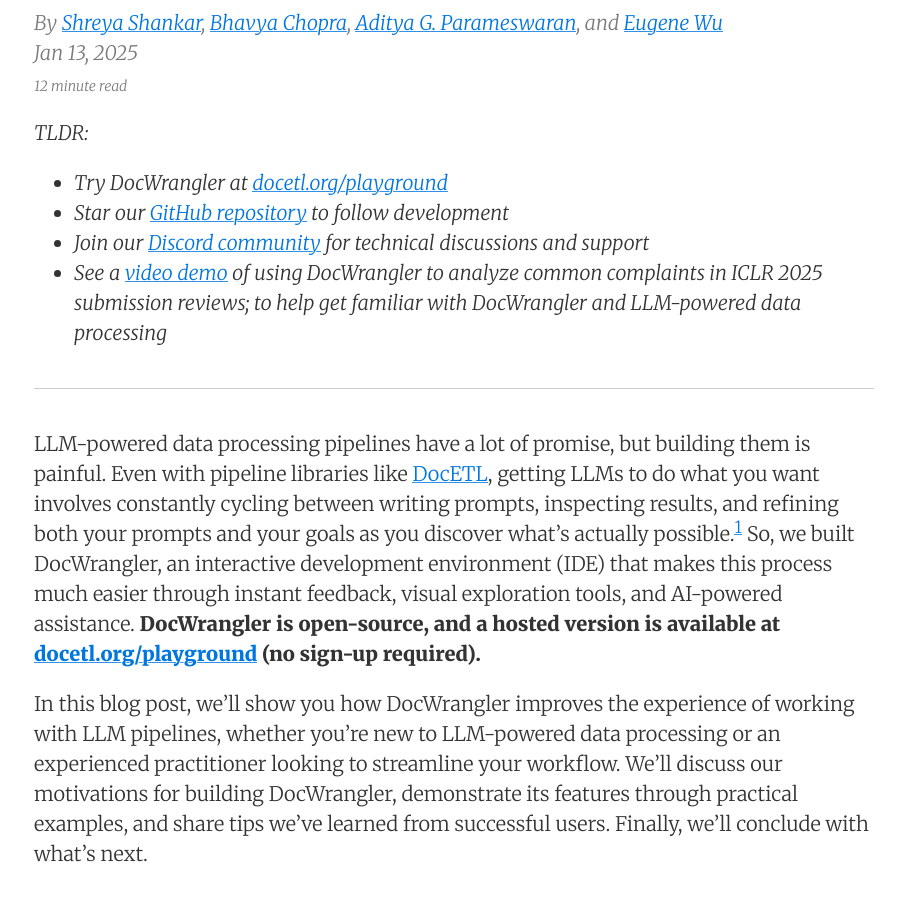
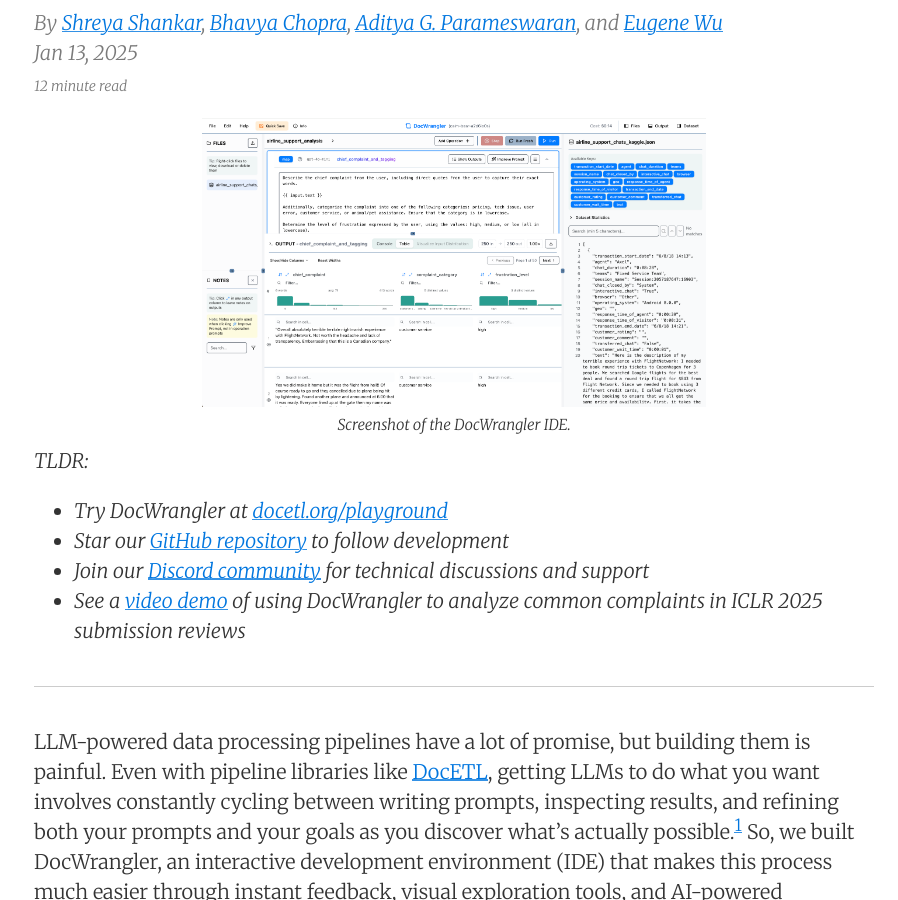
Before and after one commit to data-people-group/data-people-group.github.io, a Jekyll site: the page built from _posts/2025-01-13-docwrangler.md, in a window 1280 px wide and 900 px high, scrolled down 537 px. Shown: the whole window, without its empty margins (186-1084 px from the left). Built offline with Jekyll 4.4.1, drawn with Linux system fonts in a browser that asks for light colours; nearby versions of some CDN libraries; some of the changed text lies outside the part shown.

Commit message:
Move up screenshot

```diff
--- a/_posts/2025-01-13-docwrangler.md
+++ b/_posts/2025-01-13-docwrangler.md
@@ -7,12 +7,21 @@ summary: DocWrangler is an IDE that provides instant feedback, visual exploratio
 categories: blogs
 ---
 
+<figure style="text-align: center;
+    align-content: center;
+    font-size: 15px;
+    margin: auto;
+    margin-bottom: 10px;">
+  <img src="/images/docwrangler/docwrangler_screenshot.png"  style="width:60%">
+ <figcaption style="text-align: center; width:60%; font-style: italic; margin: auto;">Screenshot of the DocWrangler IDE.</figcaption>
+</figure>
+
 *TLDR:*
 
 * *Try DocWrangler at [docetl.org/playground](http://docetl.org/playground)*
 * *Star our [GitHub repository](https://github.com/ucbepic/docetl) to follow development*
 * *Join our [Discord community](https://discord.com/invite/fHp7B2X3xx) for technical discussions and support*
-* *See a [video demo](https://youtu.be/ytAsNoTZfhw) of using DocWrangler to analyze common complaints in ICLR 2025 submission reviews; to help get familiar with DocWrangler and LLM-powered data processing*
+* *See a [video demo](https://youtu.be/ytAsNoTZfhw) of using DocWrangler to analyze common complaints in ICLR 2025 submission reviews*
 
 ---
 
@@ -44,15 +53,6 @@ Existing development interfaces don't adequately support this workflow. Traditio
 
 
 ## What is DocWrangler?
-
-<figure style="text-align: center;
-    align-content: center;
-    font-size: 15px;
-    margin: auto;
-    margin-bottom: 20px;">
-  <img src="/images/docwrangler/docwrangler_screenshot.png"  style="width:100%">
- <figcaption style="text-align: center; width:100%; font-style: italic; margin: auto;">Screenshot of the DocWrangler IDE, publicly available at <a href="http://docetl.org/playground">docetl.org/playground</a>.</figcaption>
-</figure>
 
 **DocWrangler is an IDE designed for building and refining LLM-powered data processing pipelines**. While the core ideas behind DocWrangler could support any LLM data processing framework, our current implementation is built on top of DocETL. As the primary developers of DocETL and having worked closely with its growing user base, it was natural for us to start there.
 
```
Also changed, not shown: 12 other files.
